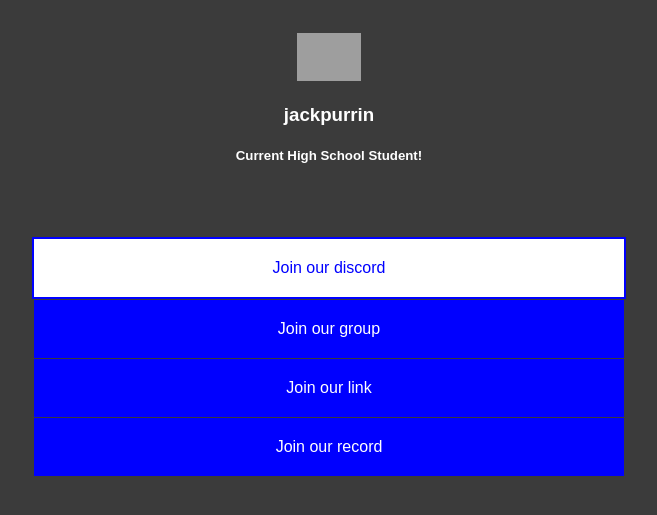
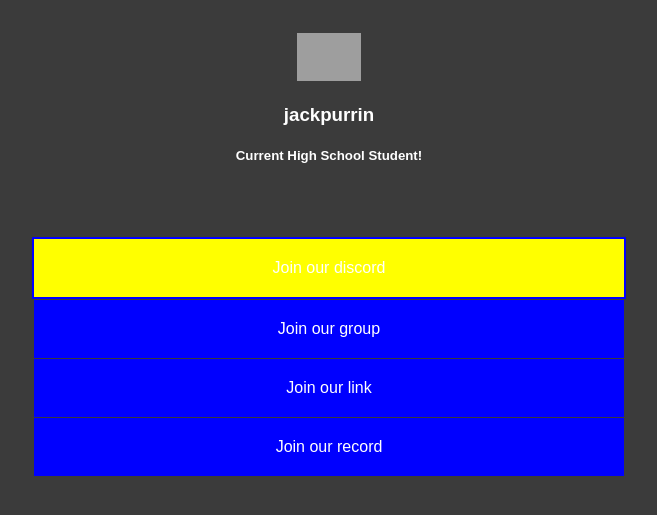
Before and after one commit to hackpurrin/jackpurrin.me, a PHP site: page /links/index.html in a window 1280 px wide, with the pointer over the restyled element. Shown: the top 515 px of the page, without its empty margins (311-968 px from the left). Run offline with PHP 8.4, Linux system fonts and the light colour scheme; grey boxes are pictures that could not be loaded.

Commit message:
Update style.css

```diff
--- a/links/style.css
+++ b/links/style.css
@@ -26,8 +26,8 @@ padding-bottom:3%;
 }
 
 .alink:hover{
-    color:blue;
-    background-color:white;
+    color:dark-red;
+    background-color:yellow;
     border: 2px solid;
     border-color:blue;
 }
```
